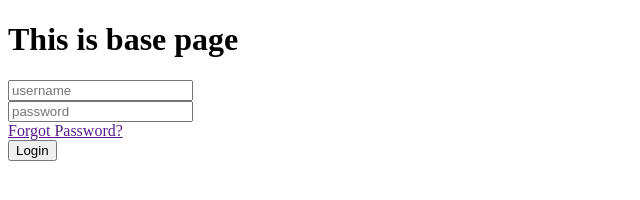
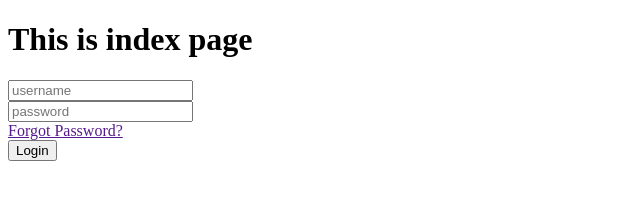
Before and after one commit to Rakesh-608/git-task2, a plain HTML site: page index.html in a window 1280 px wide. Shown: the whole page, without its empty margins (0-640 px from the left). Drawn offline with Linux system fonts and the light colour scheme.

Commit message:
index page

```diff
--- a/index.html
+++ b/index.html
@@ -6,7 +6,7 @@
     <title>index</title>
 </head>
 <body>
-    <h1>This is base page</h1>
+    <h1>This is index page</h1>
     <form>
         <input type="text" placeholder="username"/><br>
         <input type="password" placeholder="password"/><br>
```
